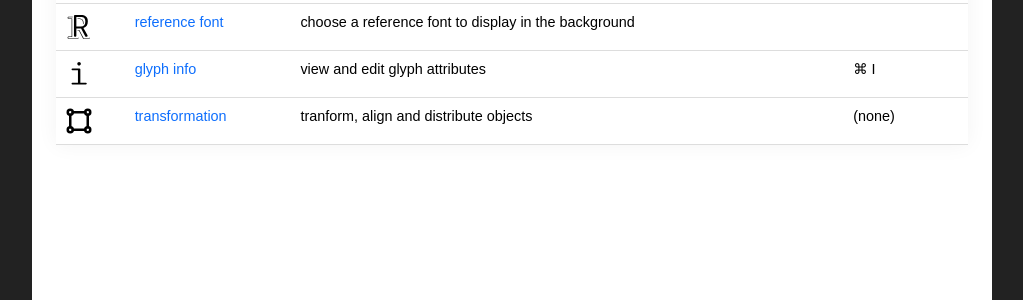
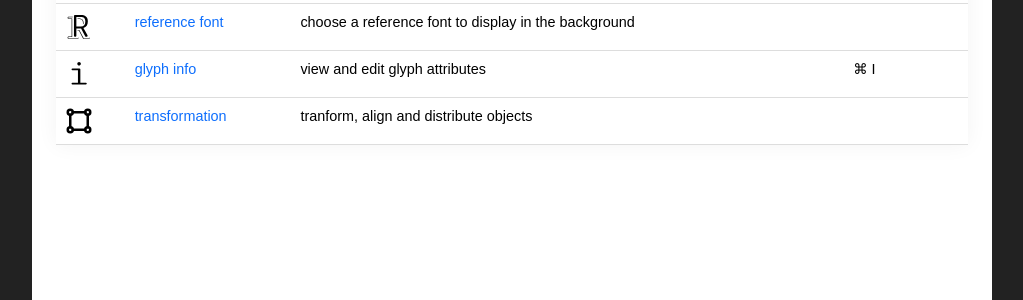
Before and after one commit to googlefonts/fontra-docs, a Jekyll site: the page built from _reference/panels.md, in a window 1280 px wide. Shown: the part 525-825 px from the top of the page, without its empty margins (128-1151 px from the left). Built offline with Jekyll 4.4.1, drawn with Linux system fonts in a browser that asks for light colours; nearby versions of some CDN libraries; some web fonts are replaced.

Commit message:
Minor corrections

```diff
--- a/_reference/panels.md
+++ b/_reference/panels.md
@@ -66,6 +66,6 @@ Panels provide various tools to control Fontra's workspace and the font's design
 <td><img height="30" src="{{ site.url }}/images/icons/shape.svg"></td>
 <td><a href='transformations'>transformation</a></td>
 <td>tranform, align and distribute objects</td>
-<td>(none)</td>
+<td></td>
 </tr>
 </table>
```
Also changed, not shown: _reference/tools/hand.md (+1 -1 lines), _reference/tools/pointer.md (+3 -3 lines).
